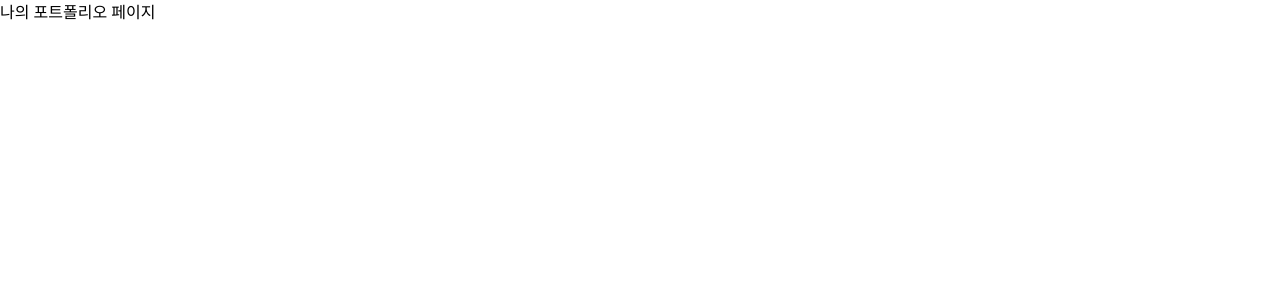
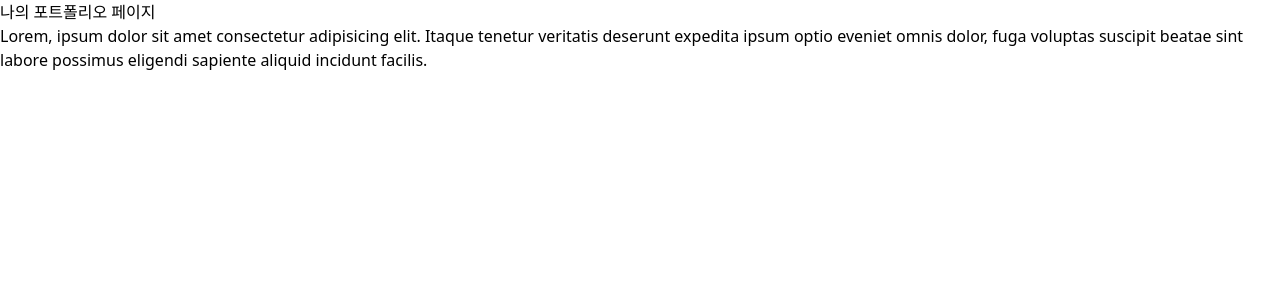
Before and after one commit to MinKyeongHyeon/MyPortfolio, a Next.js app in the folder my-portfolio/: page / in a window 1280 px wide. Shown: the top 300 px of the page. Built offline with nearby package versions, Linux system fonts and the light colour scheme.

Commit message:
feat/새로운페이지 라우팅

```diff
--- /dev/null
+++ b/my-portfolio/src/app/aboutme/page.tsx
@@ -0,0 +1,4 @@
+function About (){
+  return <h2>내 소개</h2>
+  <p>Lorem ipsum dolor sit amet consectetur adipisicing elit. Perspiciatis unde nemo vitae rerum quam accusantium vero nam minima, nulla ex inventore? Nisi quasi nesciunt ab architecto, nemo officiis quidem impedit?</p>
+}
--- a/my-portfolio/src/app/page.tsx
+++ b/my-portfolio/src/app/page.tsx
@@ -1,5 +1,16 @@
 import Image from "next/image";
 
 export default function Home() {
-  return <h1>나의 포트폴리오 페이지</h1>;
+  return (
+    <div>
+      {" "}
+      <h1>나의 포트폴리오 페이지</h1>
+      <p>
+        Lorem, ipsum dolor sit amet consectetur adipisicing elit. Itaque tenetur
+        veritatis deserunt expedita ipsum optio eveniet omnis dolor, fuga
+        voluptas suscipit beatae sint labore possimus eligendi sapiente aliquid
+        incidunt facilis.
+      </p>
+    </div>
+  );
 }
```
